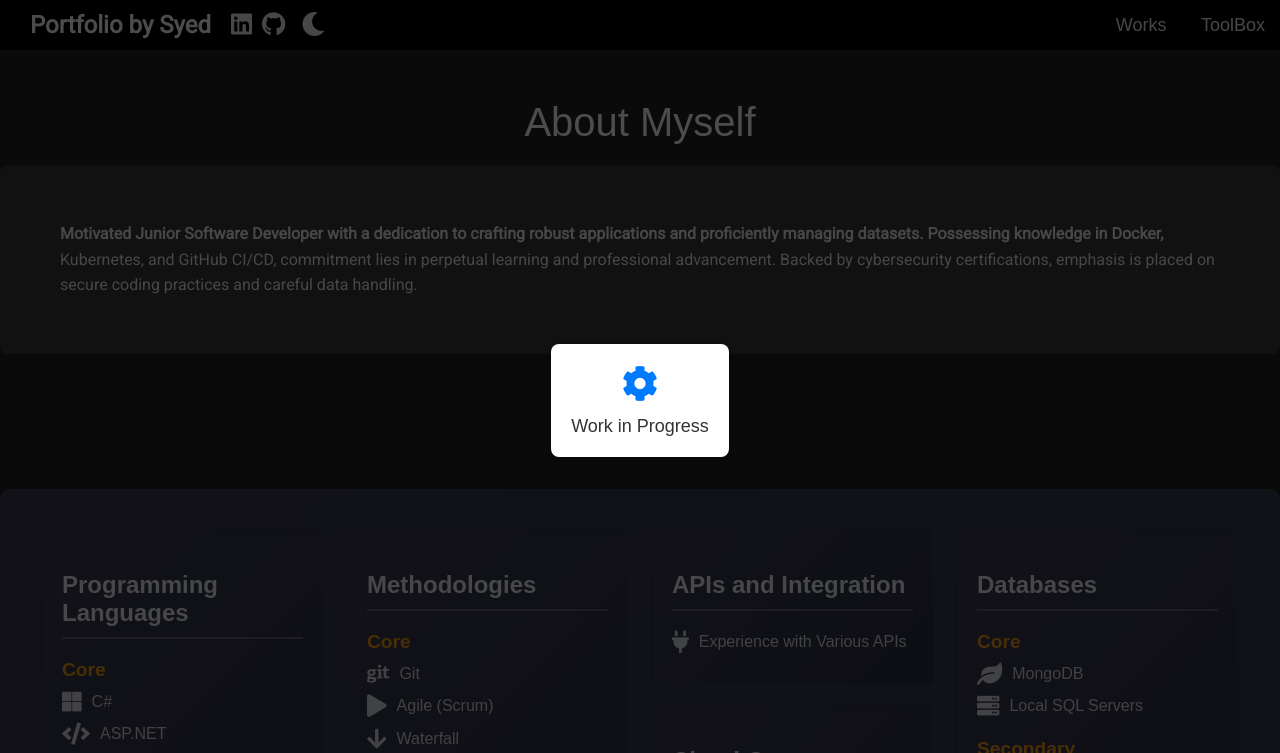
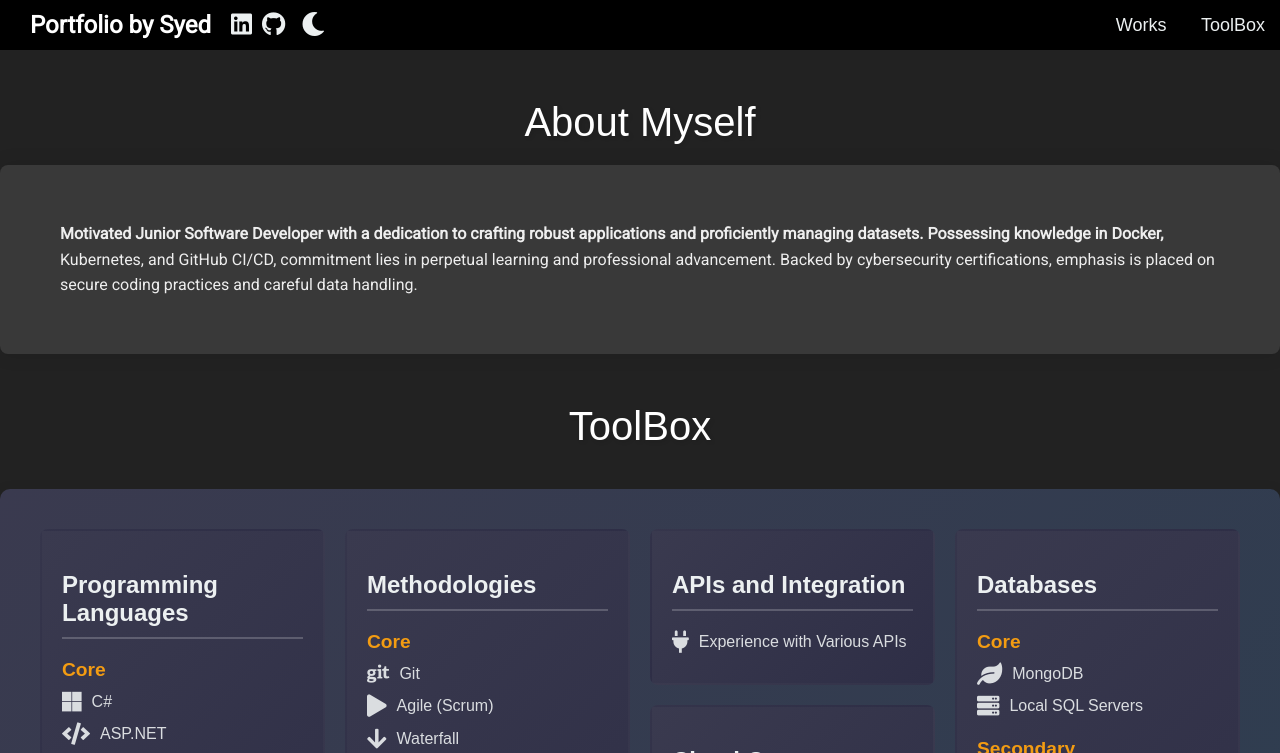
Before and after one commit to No3Mc/TechJourney, a plain HTML site: page index.html in a window 1280 px wide. Shown: the top 753 px of the page. Drawn offline with Linux system fonts and the light colour scheme.

Commit message:
Planning to to different pages

```diff
--- a/index.html
+++ b/index.html
@@ -31,7 +31,9 @@
 </head>
 <body class="night-mode scroll-smoothly">
 
-    <div class="work-in-progress-overlay">
+
+
+    <!-- <div class="work-in-progress-overlay">
         <div class="work-in-progress-content">
           <div class="work-in-progress-icon">
             <i class="fas fa-cog"></i>
@@ -40,7 +42,9 @@
             Work in Progress
           </div>
         </div>
-      </div>
+      </div> -->
+
+
 
 
 
@@ -116,10 +120,21 @@
             <h2>Programming Languages</h2>
 
             <h3>Core</h3>
-            <p><i class="fab fa-microsoft"></i> C#</p>
+            <a href="c#/index.html" style="text-decoration: none; color: inherit;">
+                <p><i class="fab fa-microsoft"></i> C#</p>
+            </a>
+            <a href="asp.net/index.html" style="text-decoration: none; color: inherit;">
             <p><i class="fas fa-code"></i> ASP.NET</p>
+            </a>
+
+            <a href="vb.net/index.html" style="text-decoration: none; color: inherit;"></a>
             <p><i class="fas fa-code"></i> VB.NET</p>
+            </a>
+
+            <a href="javascript/index.html" style="text-decoration: none; color: inherit;"></a>
             <p><i class="fab fa-js-square"></i> JavaScript</p>
+            </a>
+
 
 
 
```
Also changed, not shown: asp.net/index.html (added), c#/index.html (added), javascript/index.html (added), vb.net/index.html (added).
